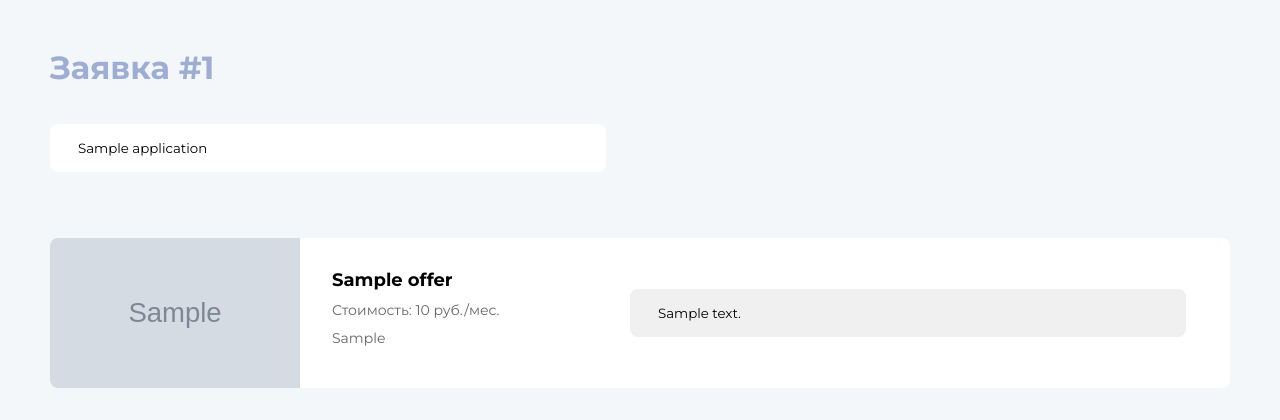
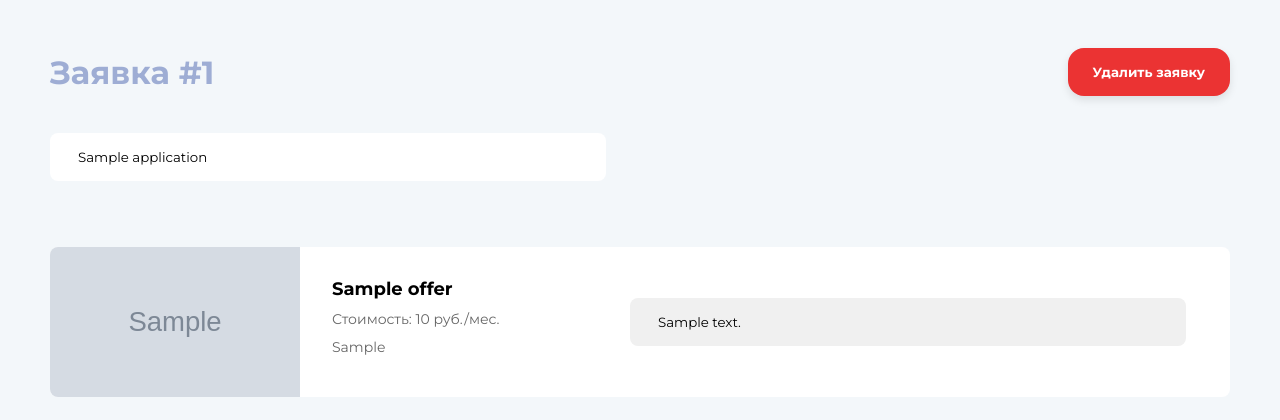
Before and after one commit to egoralyanov/bank-offer, a Django app: page /application/1 in a window 1280 px wide. Shown: the part 72-492 px from the top of the page. Run offline with Django 5.2, Linux system fonts and the light colour scheme; tables that the repository leaves empty hold one stand-in row (values such as "Sample post"); grey boxes marked "Sample" are stand-in pictures.

Commit message:
delete button

```diff
--- a/bank_app/views.py
+++ b/bank_app/views.py
@@ -103,7 +103,7 @@ def set_application_deleted(request, application_id):
     priorities_counter = Comment.objects.filter(application=application).count()
 
     with connection.cursor() as cursor:
-        cursor.execute("UPDATE application SET status = 'deleted', number_of_sections = %s WHERE id = %s", [priorities_counter, application_id])
+        cursor.execute("UPDATE application SET status = 'deleted', number_of_services = %s WHERE id = %s", [priorities_counter, application_id])
         print("Заявка удалена.")
 
     return redirect('index')
--- a/static/styles.css
+++ b/static/styles.css
@@ -344,3 +344,23 @@ main>.container {
 }
 
 /* section */
+
+/* delete-button */
+
+.delete-button-container {
+    position: relative;
+}
+
+.delete-button {
+    position: relative;
+    padding: 16px 25px;
+    border-radius: 16px;
+    cursor: pointer;
+    border: #fff;
+    box-shadow: 0 4px 8px rgba(0, 0, 0, 0.1);
+    font-weight: bold;
+    background-color: #EB3333;
+    color: white;
+}
+
+/* delete-button */
--- a/templates/application.html
+++ b/templates/application.html
@@ -11,6 +11,17 @@
 
 <div class="top-container">
     <div class="title">Заявка #{{ id }}</div>
+
+    <div class="horizontal-container">
+        <div class="delete-button-container">
+            <form action="{% url 'set_application_deleted' id %}" method="post">
+                {% csrf_token %}
+                <button class="delete-button" type="submit">
+                    Удалить заявку
+                </button>
+            </form>
+        </div>
+    </div>
 </div>
 
 <input class="fio-input" type="text" placeholder="Введите ОГРН и название компании" value="{{ psrn_and_company_name }}">
```
